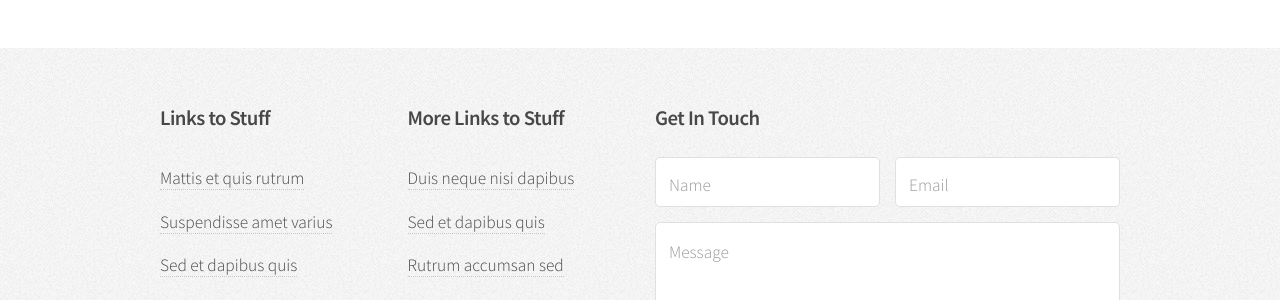
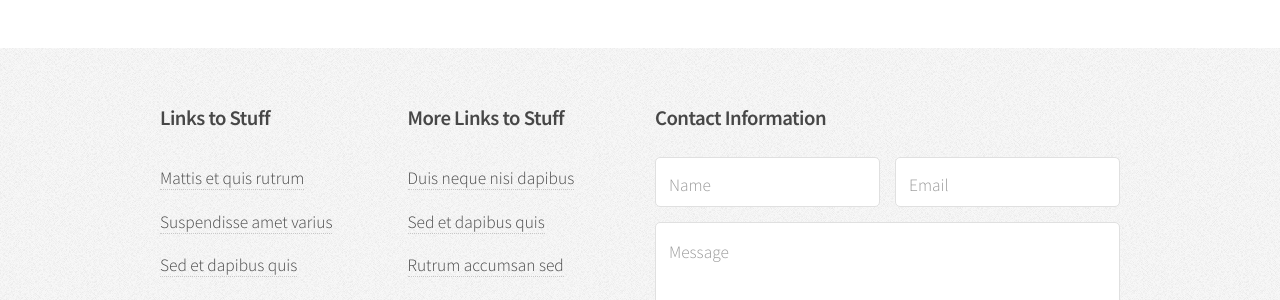
Before and after one commit to washington-wellness/washington-wellness.github.i, a Jekyll site: the page built from index.html, in a window 1280 px wide. Shown: the part 1633-1933 px from the top of the page. Built offline with Jekyll 4.4.1, drawn with Linux system fonts in a browser that asks for light colours; the list of posts is cut into pages by our own code.

Commit message:
Update footer.html

```diff
--- a/_includes/footer.html
+++ b/_includes/footer.html
@@ -31,7 +31,7 @@
 							</div>
 						</div>
 						<section class="6u">
-							<h3>Get In Touch</h3>
+							<h3>Contact Information</h3>
 							<form>
 								<div class="row half collapse-at-2">
 									<div class="6u">
```
